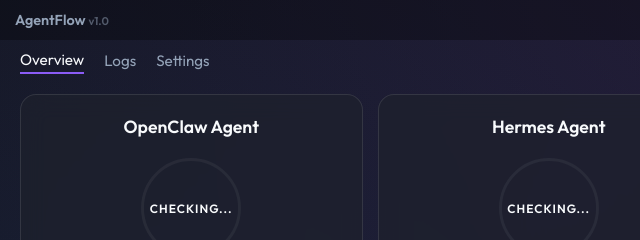
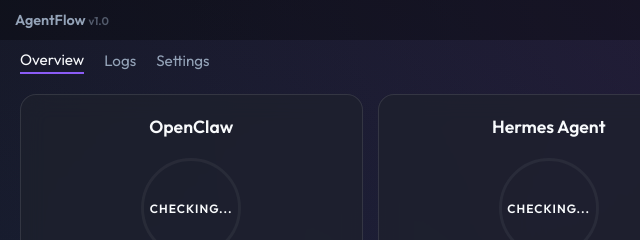
Before and after one commit to jing-zhang/AgentFlow, an Electron app: page index.html in a window 740 px wide. Shown: the top 240 px of the page, 0-640 px from the left. Drawn offline with Linux system fonts and the light colour scheme; no server answers.

Commit message:
Update UI: simplify OpenClaw card title from 'OpenClaw Agent' to 'OpenClaw'

```diff
--- a/index.html
+++ b/index.html
@@ -29,7 +29,7 @@
                 <!-- OpenClaw Agent Card -->
                 <div class="card" id="card-openclaw">
                     <div class="card-header">
-                        <h2>OpenClaw Agent</h2>
+                        <h2>OpenClaw</h2>
                     </div>
                     <div class="status-container">
                         <div class="status-ring" id="ring-openclaw">
```
